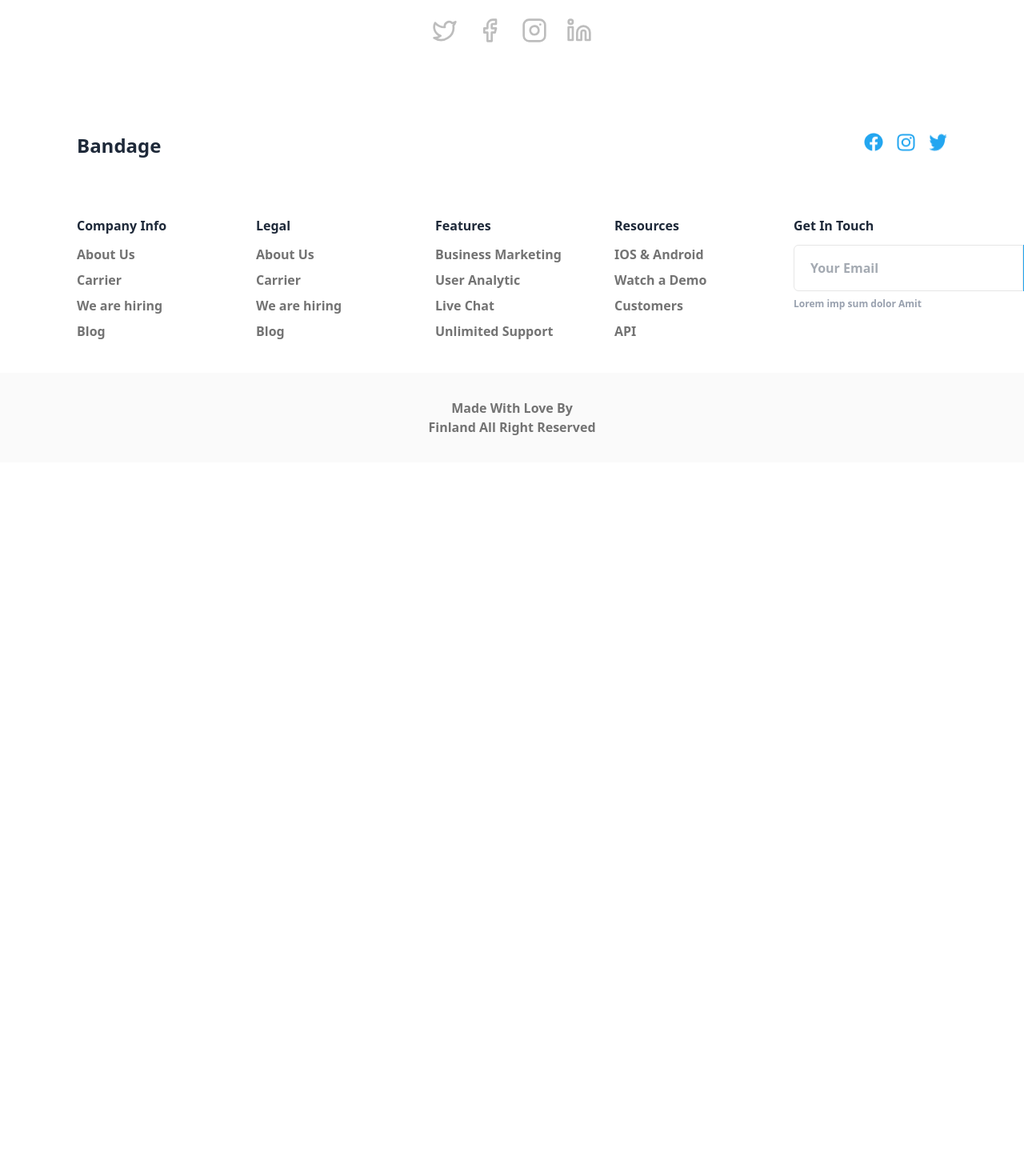
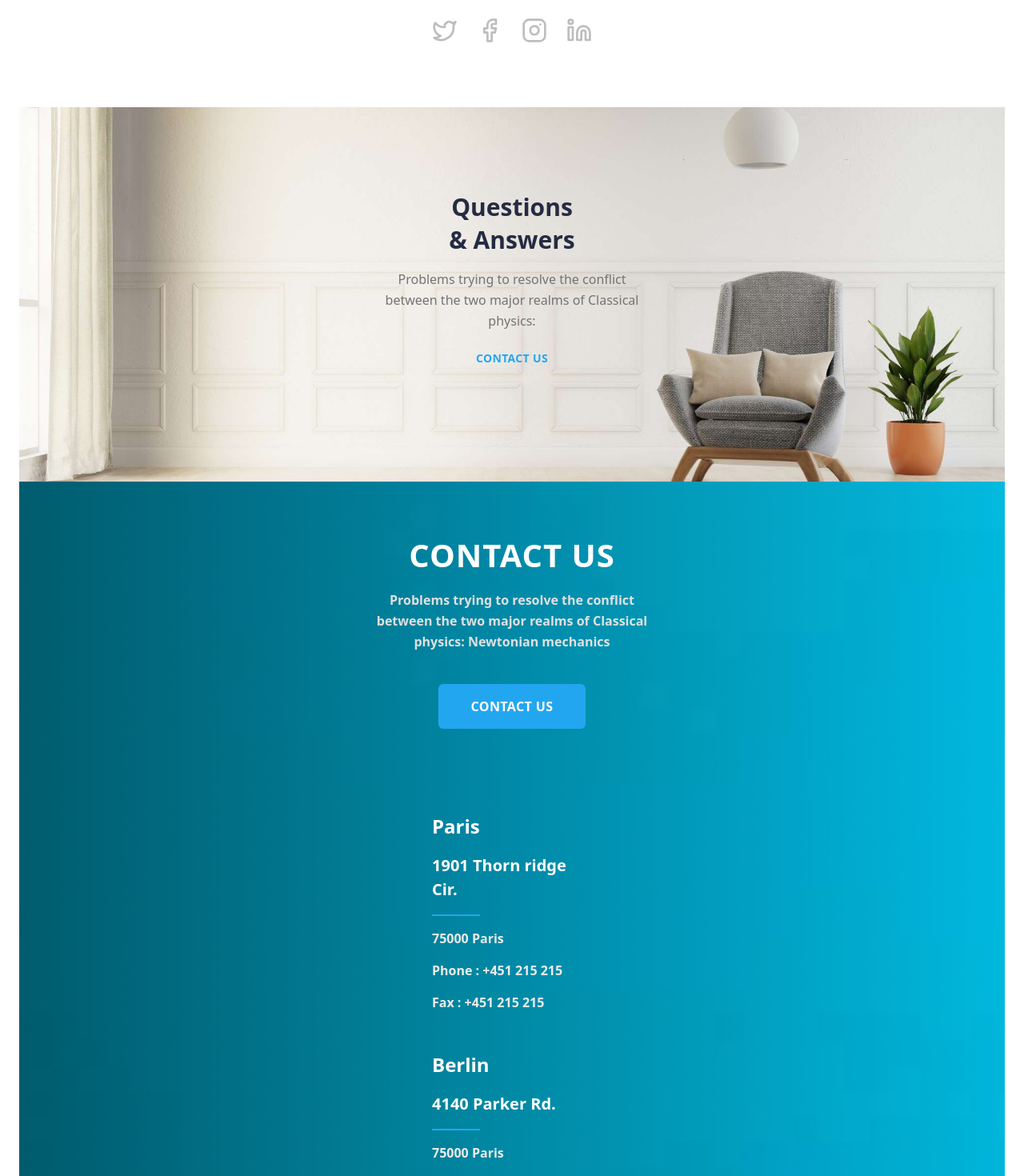
Before and after one commit to osmanyilmz/E-Commerce-project, a React (Vite) app: page /contact in a window 1280 px wide. Shown: the part 480-1950 px from the top of the page at 80% size. Before the commit the page ends 1058 px from the top, so only its background shows below. Built offline with nearby package versions, Linux system fonts and the light colour scheme.

Commit message:
Added components to the ContactPage

```diff
--- /dev/null
+++ b/src/components/ContactPage/LocationCard.jsx
@@ -0,0 +1,16 @@
+export default function LocationCard({ city, address, className = "" }) {
+  const zip = "75000 Paris";
+  const phone = "+451 215 215";
+  const fax = "+451 215 215";
+
+  return (
+    <div className={`flex flex-col font-bold ${className}`}>
+      <h2 className="text-[24px] font-bold mb-4 ">{city}</h2>
+      <p className="text-[20px] mb-4 max-w-[200px]">{address}</p>
+      <div className="h-[2px] w-15 bg-[#23A6F0] mb-4"></div>
+      <p className="text-[16px] text-[#ECECEC] mb-4">{zip}</p>
+      <p className="text-[16px] text-[#ECECEC] mb-4">Phone : {phone}</p>
+      <p className="text-[16px] text-[#ECECEC]">Fax : {fax}</p>
+    </div>
+  );
+}
--- a/src/layout/Header.jsx
+++ b/src/layout/Header.jsx
@@ -48,9 +48,9 @@ export default function Header() {
           <a href="#" className="hover:text-gray-800">
             Pricing
           </a>
-          <a href="#" className="hover:text-gray-800">
+          <Link to="/contact" className="hover:text-gray-800">
             Contact
-          </a>
+          </Link>
         </nav>
       </div>
 
@@ -140,9 +140,9 @@ export default function Header() {
               <a href="#" className="hover:text-gray-800">
                 Blog
               </a>
-              <a href="#" className="hover:text-gray-800">
+              <Link to="/contact" className="hover:text-gray-800">
                 Contact
-              </a>
+              </Link>
               <a href="#" className="hover:text-gray-800">
                 Pages
               </a>
--- a/src/pages/ContactPage.jsx
+++ b/src/pages/ContactPage.jsx
@@ -1,8 +1,9 @@
 import { Facebook, Twitter, Instagram, Linkedin } from "lucide-react";
+import LocationCard from "../components/ContactPage/LocationCard";
 
 export default function ContactPage() {
   return (
-    <div className="flex flex-col items-center justify-center bg-white px-6 text-center mt-20 mb-20">
+    <div className="flex flex-col items-center justify-center bg-white px-6 text-center mt-20 mb-5">
       <h1 className="text-3xl font-extrabold text-[#252B42] mb-4 leading-snug">
         Get answers <br /> to all your <br /> questions.
       </h1>
@@ -22,6 +23,77 @@ export default function ContactPage() {
         <Instagram className="w-8 h-8  cursor-pointer hover:text-[#23A6F0] transition" />
         <Linkedin className="w-8 h-8  cursor-pointer hover:text-[#23A6F0] transition" />
       </div>
+
+      <div
+        className="flex flex-col items-center justify-center w-full bg-cover bg-center text-center mt-20 min-h-[468px]"
+        style={{
+          backgroundImage: "url('/images/Contact/question-and-answers.jpg')",
+        }}
+      >
+        <h1 className="text-3xl font-extrabold text-[#252B42] mb-4 leading-snug">
+          Questions <br /> & Answers
+        </h1>
+
+        <p className="text-[#737373] text-base mb-6 max-w-xs leading-relaxed">
+          Problems trying to resolve the conflict between the two major realms
+          of Classical physics:
+        </p>
+
+        <button className="text-[#23A6F0] font-bold text-sm tracking-wide mb-10 hover:underline transition">
+          CONTACT US
+        </button>
+      </div>
+
+      <div
+        className="flex flex-col items-center justify-start w-full bg-cover bg-center text-center text-white"
+        style={{
+          backgroundImage: "url('/images/Contact/contact-us.png')",
+          minHeight: "1740px",
+        }}
+      >
+        <h1 className="text-[40px] font-extrabold mt-16 mb-4 leading-snug tracking-wide">
+          CONTACT US
+        </h1>
+
+        <p className="text-[16px] max-w-[360px] font-semibold leading-relaxed text-center mb-10 text-[#E0E0E0]">
+          Problems trying to resolve the conflict between the two major realms
+          of Classical physics: Newtonian mechanics
+        </p>
+
+        <button className="bg-[#23A6F0] text-white font-semibold px-10 py-4 rounded-md text-m tracking-wide mb-16 hover:bg-[#1d91d8] transition">
+          CONTACT US
+        </button>
+
+        <div className="flex flex-col items-start space-y-12 text-left text-white px-6 mt-10">
+          <LocationCard city="Paris" address="1901 Thorn ridge Cir." />
+          <LocationCard
+            city="Berlin"
+            address="4140 Parker Rd."
+            className="mb-50"
+          />
+          <LocationCard city="New York" address="2715 Ash Dr. San Jose," />
+          <LocationCard city="London" address="3517 W. Gray St. Utica," />
+        </div>
+      </div>
+
+      <div className="flex flex-col w-full bg-[#2A7CC7] items-center justify-center h-[520px]">
+        <h2 className="text-lg font-bold text-[#ffffff] mt-5 mb-8 leading-snug">
+          WORK WITH US
+        </h2>
+
+        <h1 className="text-4xl font-bold text-[#ffffff] mb-4 leading-snug">
+          Now Let’s <br /> grow Yours
+        </h1>
+
+        <p className="text-[#ffffff] text-base mb-6 max-w-m leading-relaxed max-w-[240px]">
+          The gradual accumulation of information about atomic and small-scale
+          behavior during the first quarter of the 20th
+        </p>
+
+        <button className="border text-white font-bold px-10 py-3 rounded-md text-sm tracking-wide mb-10 hover:bg-[#1d91d8] transition">
+          Button
+        </button>
+      </div>
     </div>
   );
 }
```
Also changed, not shown: public/images/Contact/contact-us.png (added), public/images/Contact/question-and-answers.jpg (added).
